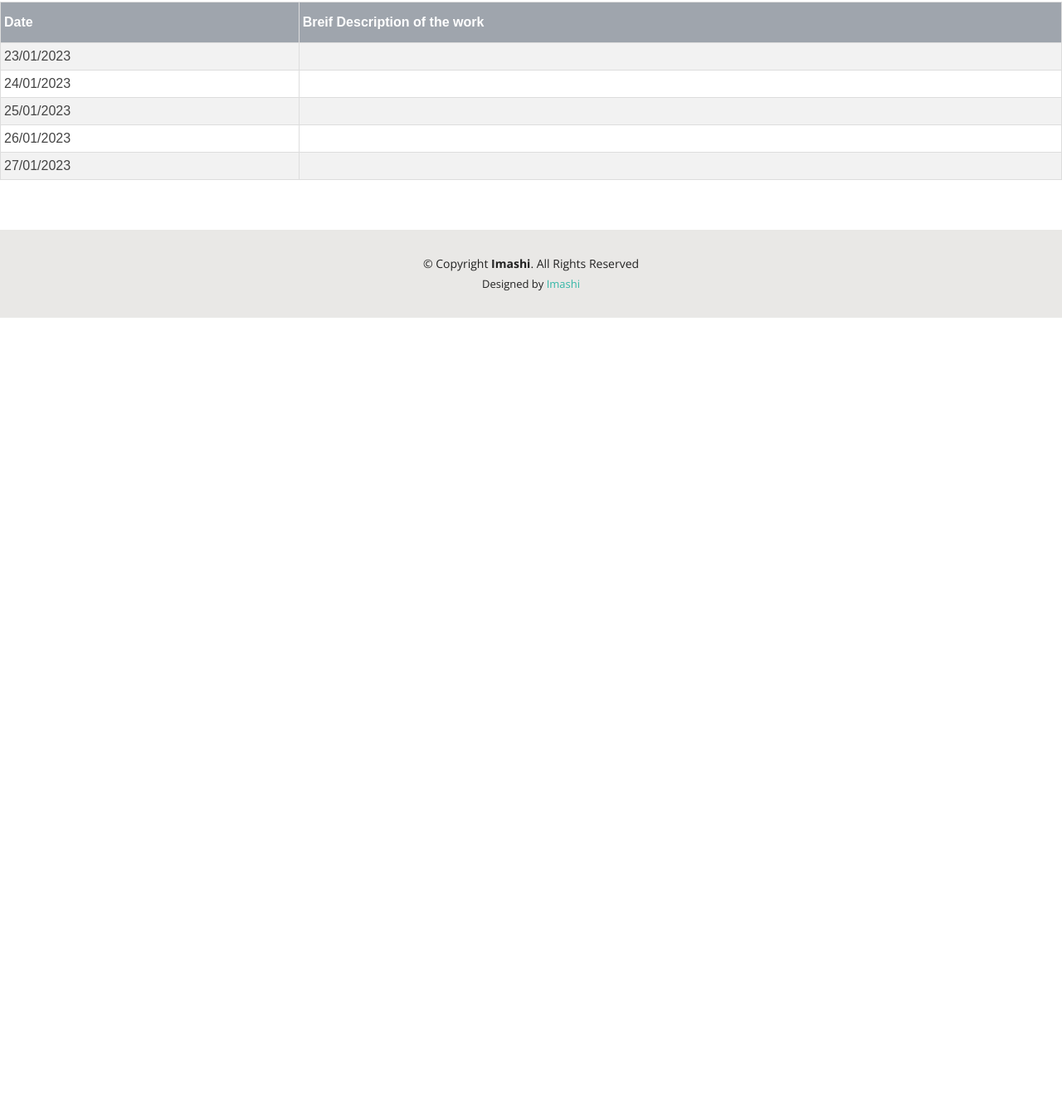
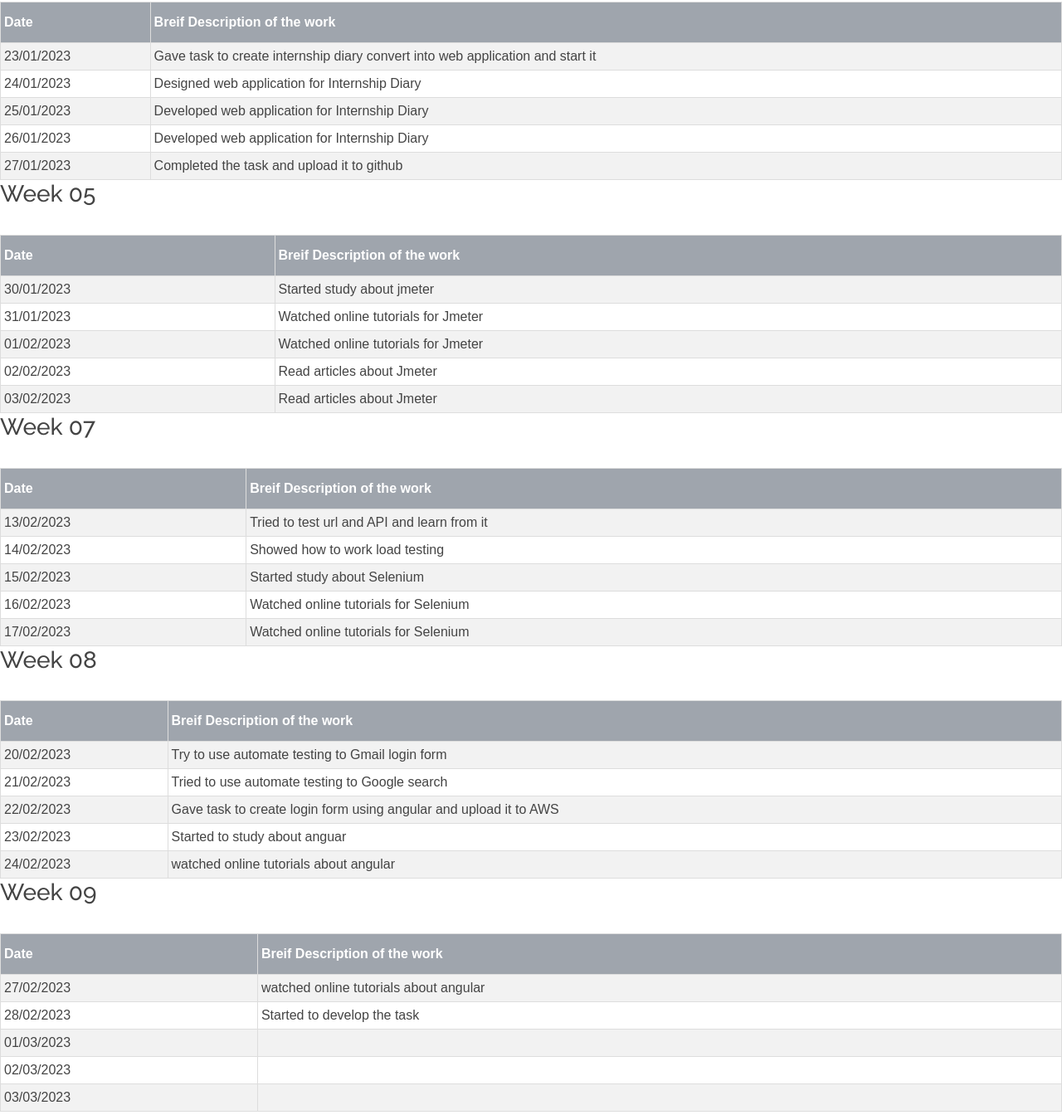
Before and after one commit to ImashiGunasinghe/New_Diary, a plain HTML site: page diary.html in a window 1280 px wide. Shown: the part 1249-2593 px from the top of the page at 83% size. Before the commit the page ends 1632 px from the top, so only its background shows below. Drawn offline with nearby package versions, Linux system fonts and the light colour scheme.

Commit message:
Add files via upload

```diff
--- a/diary.html
+++ b/diary.html
@@ -65,6 +65,7 @@
 		<p>Immediate Supervisor:- Saranga Abeyratne</p>
 		<p>Campus Supervisor:- Ashen Gunawardhana</p>
 	</div></br>
+
 
 	<h3>Week 01</h3></br>
 
@@ -162,22 +163,137 @@
 		</tr>
 		<tr>
 			<td>23/01/2023</td>
+			<td>Gave task to create internship diary convert into web application and start it</td>
+		</tr>
+		<tr>
+			<td>24/01/2023</td>
+			<td>Designed web application for Internship Diary</td>
+		</tr>
+		<tr>
+			<td>25/01/2023</td>
+			<td>Developed web application for Internship Diary</td>
+		</tr>
+		<tr>
+			<td>26/01/2023</td>
+			<td>Developed web application for Internship Diary</td>
+		</tr>
+		<tr>
+			<td>27/01/2023</td>
+			<td>Completed the task and upload it to github</td>
+		</tr>
+	</table>
+
+	<h3>Week 05</h3></br>
+
+	<table id="tb">
+		<tr>
+			<th>Date</th>
+			<th>Breif Description of the work</th>
+		</tr>
+		<tr>
+			<td>30/01/2023</td>
+			<td>Started study about jmeter</td>
+		</tr>
+		<tr>
+			<td>31/01/2023</td>
+			<td>Watched online tutorials for Jmeter</td>
+		</tr>
+		<tr>
+			<td>01/02/2023</td>
+			<td>Watched online tutorials for Jmeter</td>
+		</tr>
+		<tr>
+			<td>02/02/2023</td>
+			<td>Read articles about Jmeter</td>
+		</tr>
+		<tr>
+			<td>03/02/2023</td>
+			<td>Read articles about Jmeter</td>
+		</tr>
+	</table>
+
+	<h3>Week 07</h3></br>
+
+	<table id="tb">
+		<tr>
+			<th>Date</th>
+			<th>Breif Description of the work</th>
+		</tr>
+		<tr>
+			<td>13/02/2023</td>
+			<td>Tried to test url and API and learn from it</td>
+		</tr>
+		<tr>
+			<td>14/02/2023</td>
+			<td>Showed how to work load testing</td>
+		</tr>
+		<tr>
+			<td>15/02/2023</td>
+			<td>Started study about Selenium</td>
+		</tr>
+		<tr>
+			<td>16/02/2023</td>
+			<td>Watched online tutorials for Selenium</td>
+		</tr>
+		<tr>
+			<td>17/02/2023</td>
+			<td>Watched online tutorials for Selenium</td>
+		</tr>
+	</table>
+
+	<h3>Week 08</h3></br>
+
+	<table id="tb">
+		<tr>
+			<th>Date</th>
+			<th>Breif Description of the work</th>
+		</tr>
+		<tr>
+			<td>20/02/2023</td>
+			<td>Try to use automate testing to Gmail login form</td>
+		</tr>
+		<tr>
+			<td>21/02/2023</td>
+			<td>Tried to use automate testing to Google search</td>
+		</tr>
+		<tr>
+			<td>22/02/2023</td>
+			<td>Gave task to create login form using angular and upload it to AWS</td>
+		</tr>
+		<tr>
+			<td>23/02/2023</td>
+			<td>Started to study about anguar</td>
+		</tr>
+		<tr>
+			<td>24/02/2023</td>
+			<td>watched online tutorials about angular</td>
+		</tr>
+	</table>
+	<h3>Week 09</h3></br>
+
+	<table id="tb">
+		<tr>
+			<th>Date</th>
+			<th>Breif Description of the work</th>
+		</tr>
+		<tr>
+			<td>27/02/2023</td>
+			<td>watched online tutorials about angular</td>
+		</tr>
+		<tr>
+			<td>28/02/2023</td>
+			<td>Started to develop the task</td>
+		</tr>
+		<tr>
+			<td>01/03/2023</td>
 			<td></td>
 		</tr>
 		<tr>
-			<td>24/01/2023</td>
+			<td>02/03/2023</td>
 			<td></td>
 		</tr>
 		<tr>
-			<td>25/01/2023</td>
-			<td></td>
-		</tr>
-		<tr>
-			<td>26/01/2023</td>
-			<td></td>
-		</tr>
-		<tr>
-			<td>27/01/2023</td>
+			<td>03/03/2023</td>
 			<td></td>
 		</tr>
 	</table>
```
Also changed, not shown: resume.html (+1 -1 lines).
